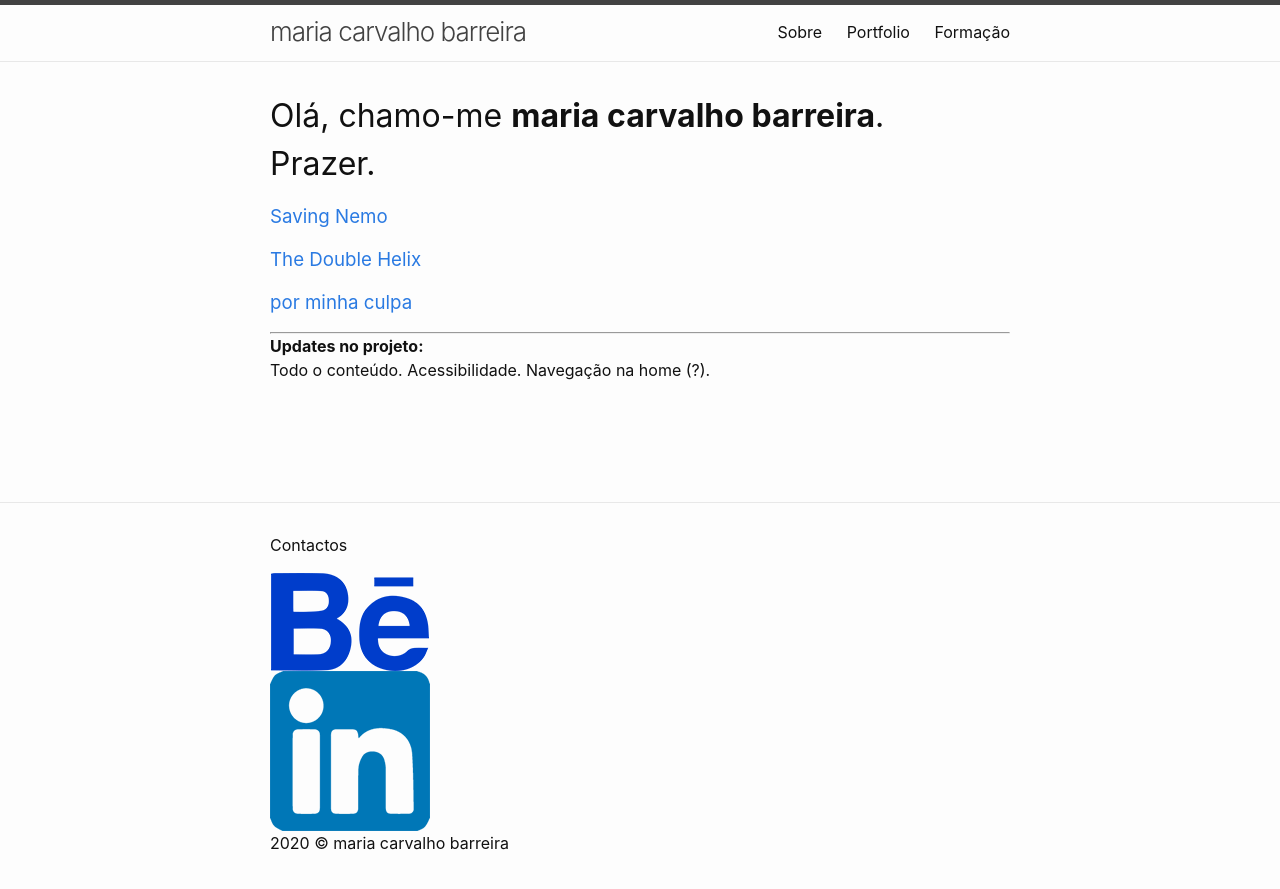
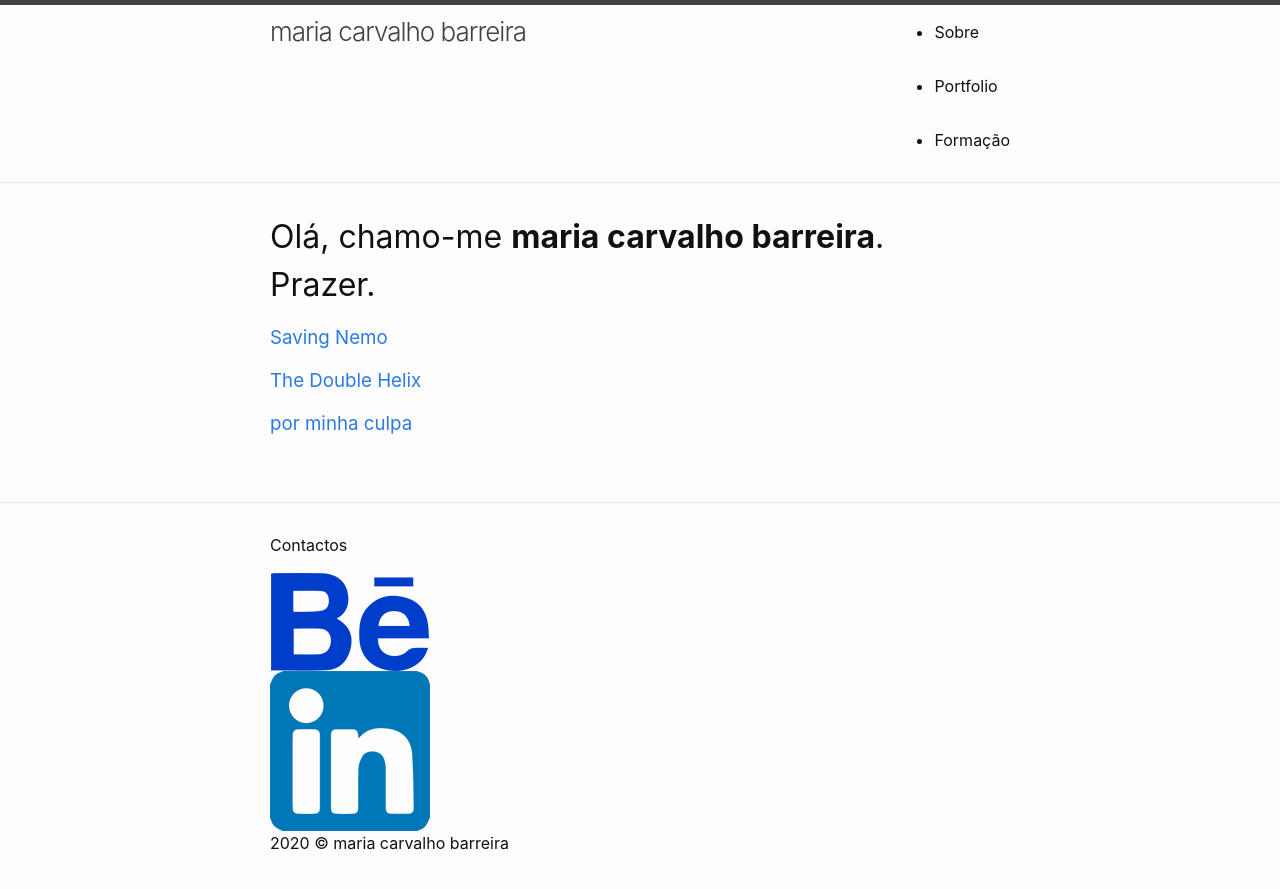
Before and after one commit to m-barreira/projeto, a Jekyll site: the page built from index.markdown, in a window 1280 px wide. Shown: the top 889 px of the page. Built offline with Jekyll 4.4.1, drawn with Linux system fonts in a browser that asks for light colours.

Commit message:
revisão final do projeto

```diff
--- a/_includes/footer.html
+++ b/_includes/footer.html
@@ -22,10 +22,6 @@
         </ul>
       </div>
 
-      <div class="footer-col footer-col-2">
-        {%- include social.html -%}
-      </div>
-
 -->
 
 		<section>
--- a/_includes/head.html
+++ b/_includes/head.html
@@ -5,7 +5,4 @@
   {%- seo -%}
   <link rel="stylesheet" href="{{ "/assets/main.css" | relative_url }}">
   {%- feed_meta -%}
-  {%- if jekyll.environment == 'production' and site.google_analytics -%}
-    {%- include google-analytics.html -%}
-  {%- endif -%}
 </head>
--- a/_includes/header.html
+++ b/_includes/header.html
@@ -1,4 +1,4 @@
-<header class="site-header" role="banner">
+<header class="site-header">
 
 
 	<div class="wrapper">
@@ -31,9 +31,11 @@
 
 			<div class="trigger">
 				<!-- <h2>{{ site.data.samplelist.docs_list_title }}</h2> - titulo que vem do yaml -->
-				{% for item in site.data.samplelist.docs %}
-				<a class="page-link" href="{{site.baseurl}}/{{ item.url }}">{{ item.title }}</a>
-				{% endfor %}
+				<ul>
+					{% for item in site.data.samplelist.docs %}
+					<li><a class="page-link" href="{{site.baseurl}}/{{ item.url }}">{{ item.title }}</a></li>
+					{% endfor %}
+				</ul>
 			</div>
 
 		</nav>
--- a/_includes/icon-github.html
+++ /dev/null
@@ -1 +0,0 @@
-<a href="https://github.com/{{ include.username }}"><span class="icon icon--github">{% include icon-github.svg %}</span><span class="username">{{ include.username }}</span></a>
--- a/_includes/icon-twitter.html
+++ /dev/null
@@ -1 +0,0 @@
-<a href="https://twitter.com/{{ include.username }}"><span class="icon icon--twitter">{% include icon-twitter.svg %}</span><span class="username">{{ include.username }}</span></a>
--- a/_includes/social.html
+++ /dev/null
@@ -1,14 +0,0 @@
-<ul class="social-media-list">
-  {%- if site.dribbble_username -%}<li><a href="https://dribbble.com/{{ site.dribbble_username| cgi_escape | escape }}"><svg class="svg-icon"><use xlink:href="{{ '/assets/minima-social-icons.svg#dribbble' | relative_url }}"></use></svg> <span class="username">{{ site.dribbble_username| escape }}</span></a></li>{%- endif -%}
-  {%- if site.facebook_username -%}<li><a href="https://www.facebook.com/{{ site.facebook_username| cgi_escape | escape }}"><svg class="svg-icon"><use xlink:href="{{ '/assets/minima-social-icons.svg#facebook' | relative_url }}"></use></svg> <span class="username">{{ site.facebook_username| escape }}</span></a></li>{%- endif -%}
-  {%- if site.flickr_username -%}<li><a href="https://www.flickr.com/photos/{{ site.flickr_username| cgi_escape | escape }}"><svg class="svg-icon"><use xlink:href="{{ '/assets/minima-social-icons.svg#flickr' | relative_url }}"></use></svg> <span class="username">{{ site.flickr_username| escape }}</span></a></li>{%- endif -%}
-  {%- if site.github_username -%}<li><a href="https://github.com/{{ site.github_username| cgi_escape | escape }}"><svg class="svg-icon"><use xlink:href="{{ '/assets/minima-social-icons.svg#github' | relative_url }}"></use></svg> <span class="username">{{ site.github_username| escape }}</span></a></li>{%- endif -%}
-  {%- if site.instagram_username -%}<li><a href="https://instagram.com/{{ site.instagram_username| cgi_escape | escape }}"><svg class="svg-icon"><use xlink:href="{{ '/assets/minima-social-icons.svg#instagram' | relative_url }}"></use></svg> <span class="username">{{ site.instagram_username| escape }}</span></a></li>{%- endif -%}
-  {%- if site.linkedin_username -%}<li><a href="https://www.linkedin.com/in/{{ site.linkedin_username| cgi_escape | escape }}"><svg class="svg-icon"><use xlink:href="{{ '/assets/minima-social-icons.svg#linkedin' | relative_url }}"></use></svg> <span class="username">{{ site.linkedin_username| escape }}</span></a></li>{%- endif -%}
-  {%- if site.pinterest_username -%}<li><a href="https://www.pinterest.com/{{ site.pinterest_username| cgi_escape | escape }}"><svg class="svg-icon"><use xlink:href="{{ '/assets/minima-social-icons.svg#pinterest' | relative_url }}"></use></svg> <span class="username">{{ site.pinterest_username| escape }}</span></a></li>{%- endif -%}
-  {%- for mst in site.mastodon -%}{%- if mst.username and mst.instance -%}<li><a href="https://{{ mst.instance| cgi_escape | escape}}/@{{mst.username}}"><svg class="svg-icon"><use xlink:href="{{ '/assets/minima-social-icons.svg#mastodon' | relative_url }}"></use></svg> <span class="username">{{ mst.username|escape }}</span></a></li>{%- endif -%}{%- endfor -%}
-  {%- if site.twitter_username -%}<li><a href="https://www.twitter.com/{{ site.twitter_username| cgi_escape | escape }}"><svg class="svg-icon"><use xlink:href="{{ '/assets/minima-social-icons.svg#twitter' | relative_url }}"></use></svg> <span class="username">{{ site.twitter_username| escape }}</span></a></li>{%- endif -%}
-  {%- if site.youtube_username -%}<li><a href="https://youtube.com/{{ site.youtube_username| cgi_escape | escape }}"><svg class="svg-icon"><use xlink:href="{{ '/assets/minima-social-icons.svg#youtube' | relative_url }}"></use></svg> <span class="username">{{ site.youtube_username| escape }}</span></a></li>{%- endif -%}
-  {%- if site.googleplus_username -%}<li><a href="https://plus.google.com/{{ site.googleplus_username| escape }}"><svg class="svg-icon"><use xlink:href="{{ '/assets/minima-social-icons.svg#googleplus' | relative_url }}"></use></svg> <span class="username">{{ site.googleplus_username| escape }}</span></a></li>{%- endif -%}
-  {%- if site.rss -%}<li><a href="{{ 'feed.xml' | relative_url }}"><svg class="svg-icon"><use xlink:href="{{ '/assets/minima-social-icons.svg#rss' | relative_url }}"></use></svg> <span>{{ site.rss | escape }}</span></a></li>{%- endif -%}
-</ul>
--- a/_layouts/default.html
+++ b/_layouts/default.html
@@ -1,5 +1,5 @@
 <!DOCTYPE html>
-<html lang="{{ page.lang | default: site.lang | default: "en" }}">
+<html lang="{{ page.lang | default: site.lang | default: "pt" }}">
 
   {%- include head.html -%}
 
--- a/_layouts/home.html
+++ b/_layouts/home.html
@@ -20,17 +20,10 @@
 
 <section>
 	{% for projeto in site.data.portfolio.docs %}
-	<a target="_blank" title="{{projeto.linktitle}}" href="{{site.baseurl}}/school-menu.html">
-		<div>
+	<div>
+		<a target="_blank" title="{{projeto.linktitle}}" href="{{site.baseurl}}/school-menu.html">
 			<h3>{{projeto.title}}</h3>
-		</div>
-	</a>
+		</a>
+	</div>
 	{% endfor %}
 </section>
-
-<hr>
-
-<div>
-	<strong>Updates no projeto:</strong>
-	<p>Todo o conteúdo. Acessibilidade. Navegação na home (?).</p>
-</div>
```
Also changed, not shown: _includes/disqus_comments.html (deleted, +0 -20 lines), _includes/google-analytics.html (deleted, +0 -11 lines), _layouts/post.html (deleted, +0 -27 lines), _includes/icon-github.svg (deleted), _includes/icon-twitter.svg (deleted), 4 other files.
